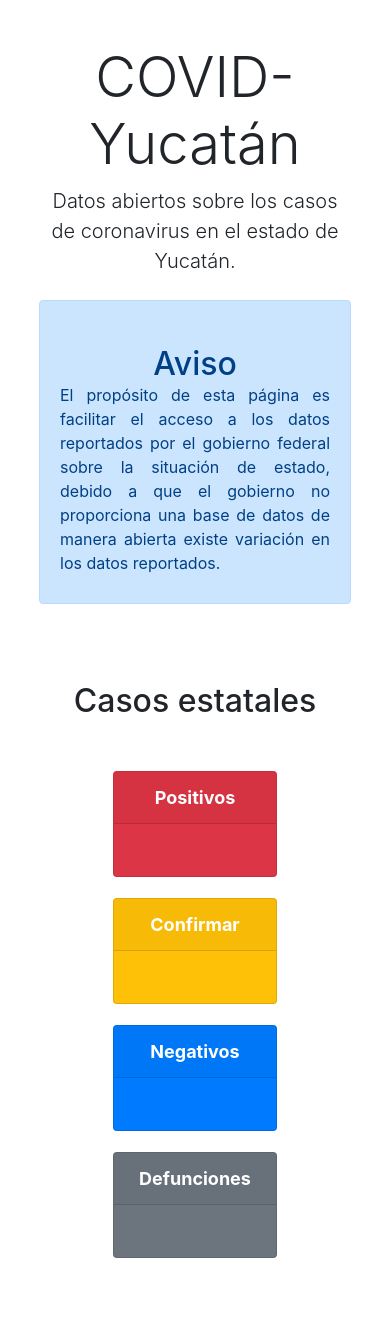
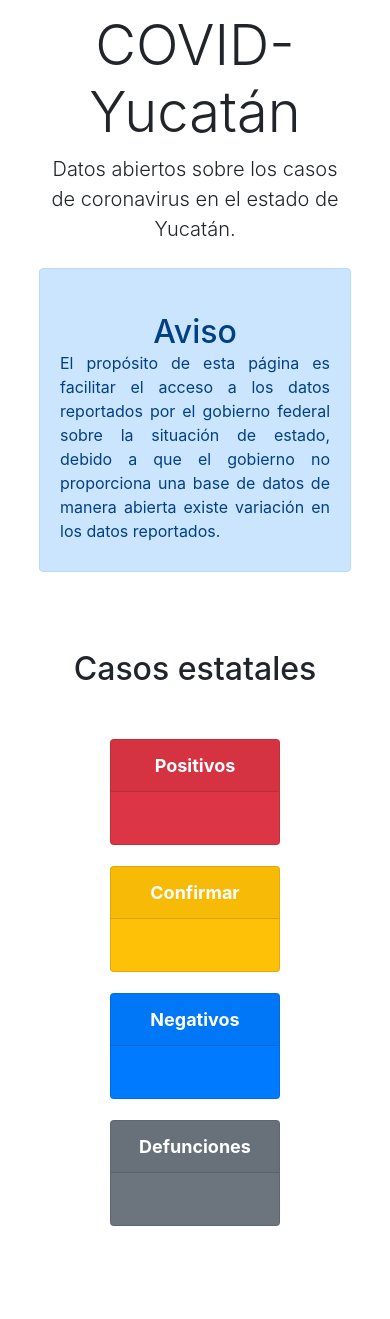
Before and after one commit to Luisbaduy97/yuca-covid, a Flask app: template templates/index.html in a window 390 px wide. Shown: the part 56-1375 px from the top of the page. Run offline with Flask 2, Linux system fonts and the light colour scheme; the template is opened without the code that fills it, so the values that code supplies are empty; parts of the project's set-up code (start-up, migrations or seed data) failed here and were passed over; some libraries are stand-ins or nearby versions.

Commit message:
Update css

```diff
--- a/static/css/style.css
+++ b/static/css/style.css
@@ -30,6 +30,9 @@ html {
     /*padding: 0 3rem;*/
     padding-left: 9rem;
     padding-right: 9rem;
+}
+.space{
+    margin-bottom: 2.5rem;
 }
 .navbar-brand{
     font-weight: bold;
@@ -88,6 +91,9 @@ h2{
     #results{
         padding-top: 0px;
     }
+    .card_w{
+        max-width: 18rem;
+    }
 }
 
 @media (max-width:990px){
@@ -99,7 +105,6 @@ h2{
         /*padding: 0 3rem;*/
         padding-left: 2rem;
         padding-right: 2rem;
-        margin-bottom: 2rem;
     }
     h2{
         padding-top: 2rem;
@@ -111,4 +116,8 @@ h2{
         margin-left: 10%;
         margin-right: 10%;
     }
+    .card_p{
+        padding-left: 0px;
+        padding-right: 0px;
+    }
 }
--- a/templates/index.html
+++ b/templates/index.html
@@ -49,34 +49,34 @@
   <section id="results">
     <h2>Casos estatales</h2>
     <div class="row info-mx">
-      <div class="results-col col-lg-3 col-md-6">
-        <div class="card text-white bg-danger mb-3" style="max-width: 18rem;">
-          <div class="card-header">Positivos</div>
-          <div class="card-body">
+      <div class="results-col col-lg-3 col-md-6 card_p">
+        <div class="card text-white bg-danger mb-3 card_w">
+          <div class="card-header card_p">Positivos</div>
+          <div class="card-body card_p">
             <h5 class="card-title results">{{message.positivos.positivo_total}}</h5>
           </div>
         </div>
       </div>
-      <div class="results-col col-lg-3 col-md-6">
-        <div class="card text-white bg-warning mb-3" style="max-width: 18rem;">
-          <div class="card-header">Confirmar</div>
-          <div class="card-body">
+      <div class="results-col col-lg-3 col-md-6 card_p">
+        <div class="card text-white bg-warning mb-3 card_w">
+          <div class="card-header card_p">Confirmar</div>
+          <div class="card-body card_p">
             <h5 class="card-title  results">{{message.confirmar}}</h5>
           </div>
         </div>
       </div>
-      <div class="results-col col-lg-3 col-md-6">
-        <div class="card text-white bg-primary mb-3" style="max-width: 18rem;">
-          <div class="card-header">Negativos</div>
-          <div class="card-body">
+      <div class="results-col col-lg-3 col-md-6 card_p">
+        <div class="card text-white bg-primary mb-3 card_w">
+          <div class="card-header card_p">Negativos</div>
+          <div class="card-body card_p">
             <h5 class="card-title  results">{{message.negativos.negativo_total}}</h5>
           </div>
         </div>
       </div>
-      <div class="results-col col-lg-3 col-md-6">
-        <div class="card text-white bg-secondary mb-3" style="max-width: 18rem;">
-          <div class="card-header">Defunciones</div>
-          <div class="card-body">
+      <div class="results-col col-lg-3 col-md-6 card_p">
+        <div class="card text-white bg-secondary mb-3 card_w">
+          <div class="card-header card_p">Defunciones</div>
+          <div class="card-body card_p">
             <h5 class="card-title  results">{{message.defunciones}}</h5>
           </div>
         </div>
```
